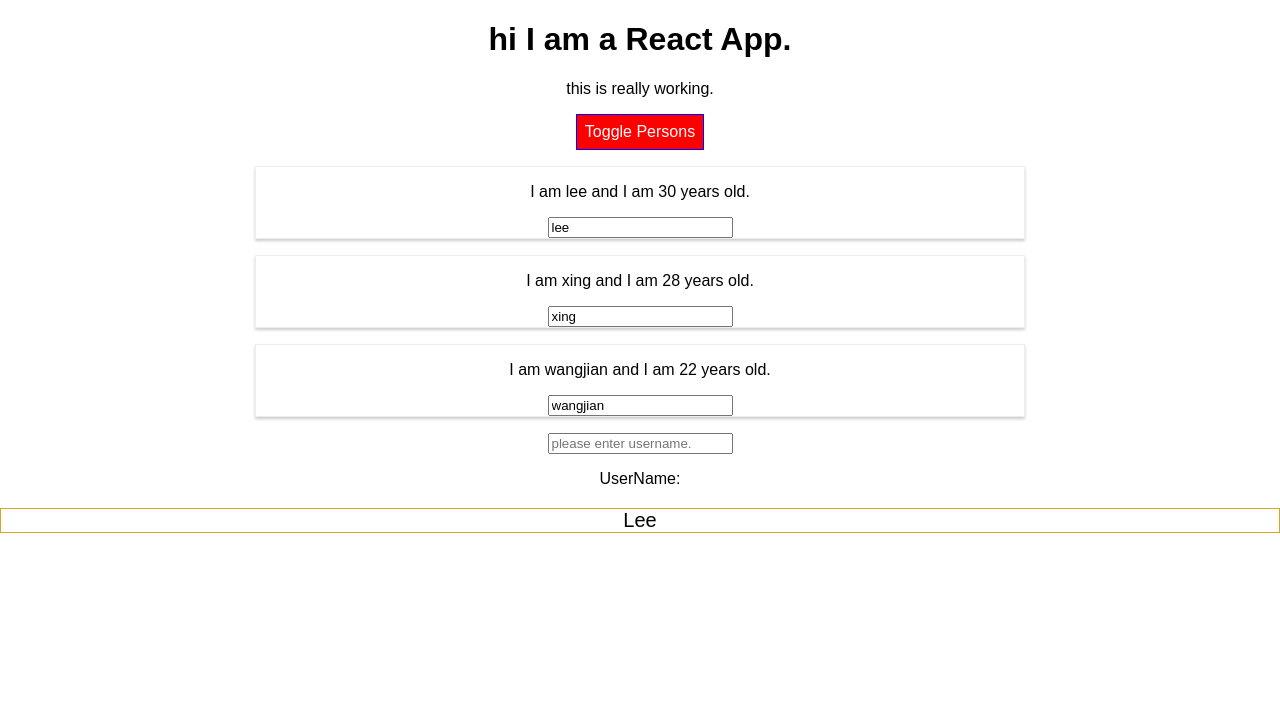
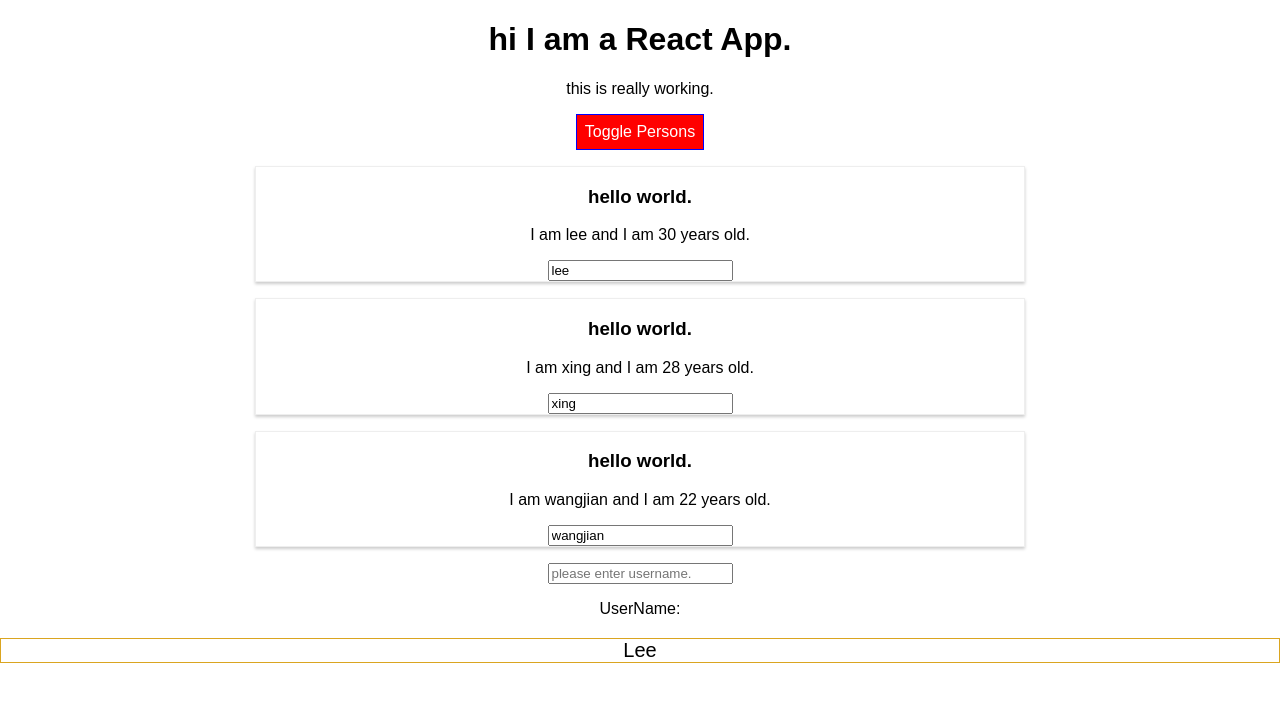
Before and after one commit to liminjun/React-Complete-Gudie, a React (Create React App) app: page / in a window 1280 px wide. Both pictures are taken after a click on the button "Toggle Persons". Shown: the top 702 px of the page. Built offline with nearby package versions, Linux system fonts and the light colour scheme.

Commit message:
feat:testing GitHub actions.

```diff
--- a/src/Person/Person.js
+++ b/src/Person/Person.js
@@ -5,7 +5,7 @@ import './Person.css';
 const person = (props) => {
     return (
         <div className="Person">
-
+            <h3>hello world.</h3>
             <p onClick={props.click}> I am {props.name} and I am {props.age} years old.</p>
             <p>{props.children}</p>
             <input type="text" onChange={props.changed} value={props.name}/>
```
